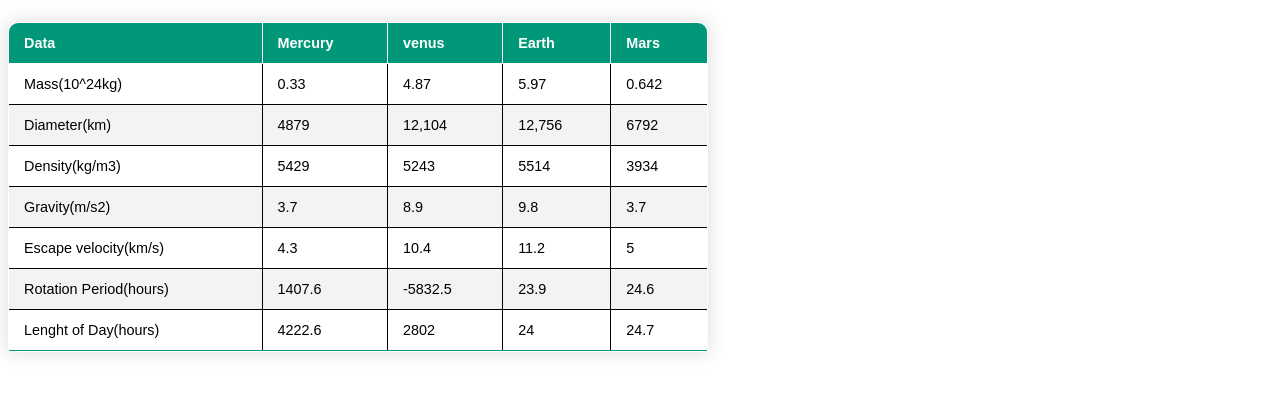
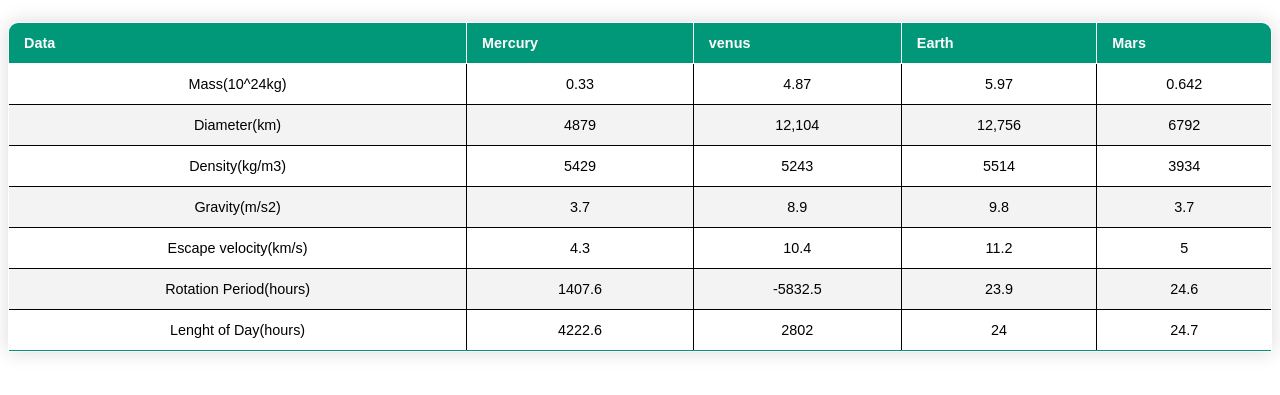
Before and after one commit to Pespino22/Lab-5, a plain HTML site: page index.html in a window 1280 px wide. Shown: the part 61-456 px from the top of the page. Drawn offline with Linux system fonts and the light colour scheme.

Commit message:
Update style.css

```diff
--- a/css/style.css
+++ b/css/style.css
@@ -50,3 +50,8 @@ h1{
  table, th, td {
     border: 1px solid;
   }
+
+ table{
+    text-align: center;
+    width:100%;
+  }
```
